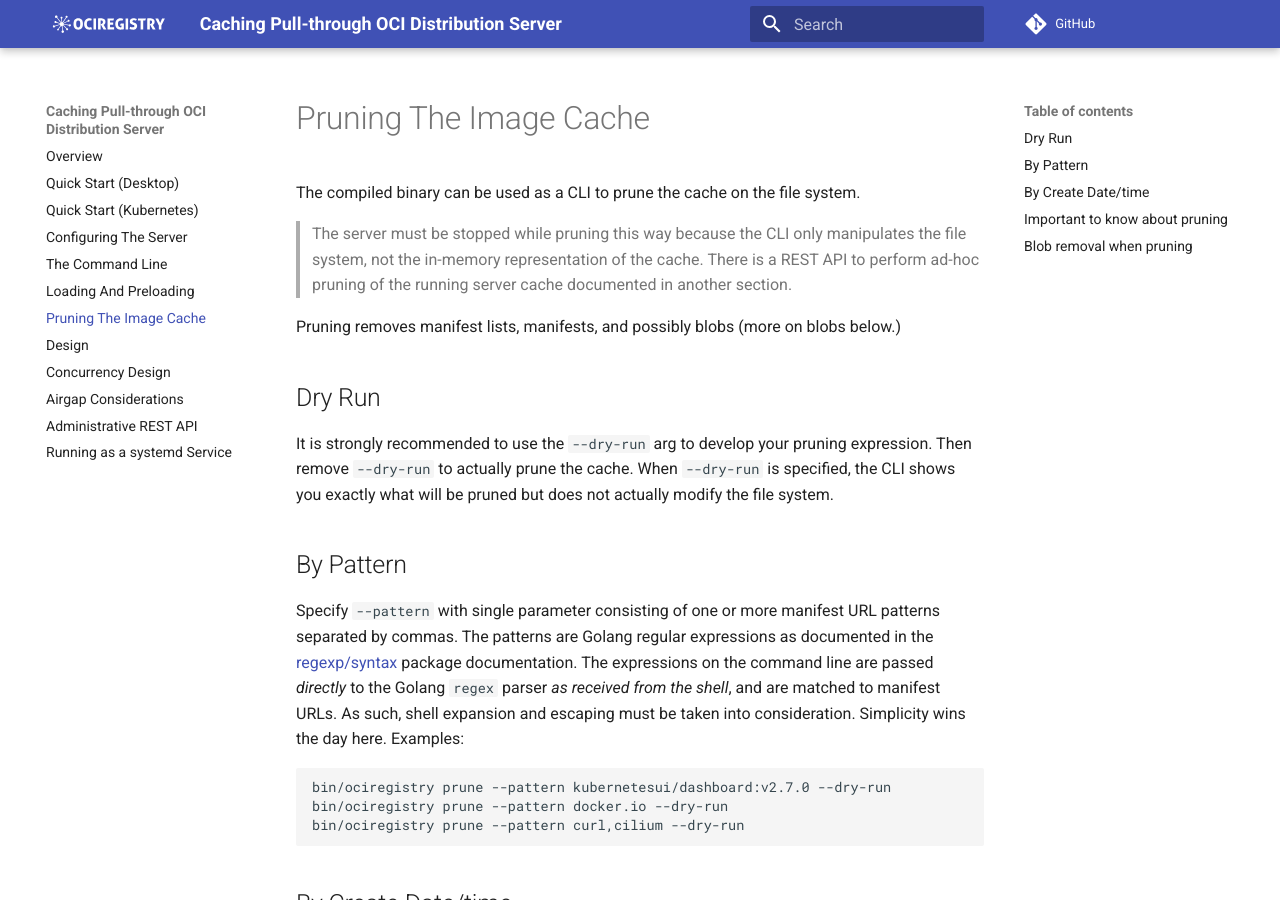
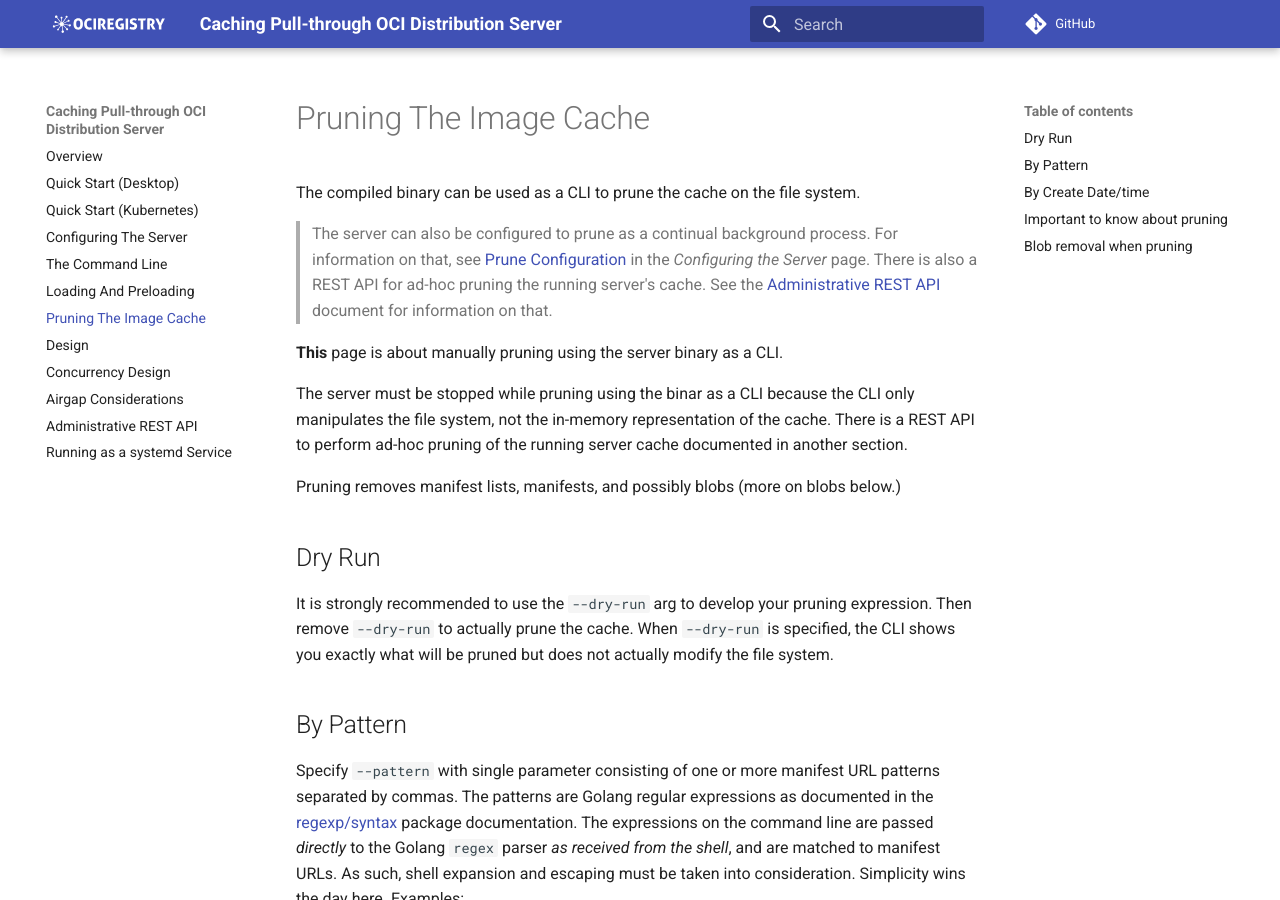
Before and after one commit to aceeric/ociregistry, an MkDocs documentation site: the page built from docs/docs/pruning.md, in a window 1280 px wide and 900 px high. Built offline with MkDocs 1.6.1 and Material for MkDocs 9.7.7, drawn with Linux system fonts in a browser that asks for light colours; comment, search, counter and statistics services are not loaded.

Commit message:
Docs improvement - pruning

```diff
--- a/docs/docs/pruning.md
+++ b/docs/docs/pruning.md
@@ -2,7 +2,11 @@
 
 The compiled binary can be used as a CLI to prune the cache on the file system.
 
-> The server must be stopped while pruning this way because the CLI only manipulates the file system, not the in-memory representation of the cache. There is a REST API to perform ad-hoc pruning of the running server cache documented in another section.
+> The server can also be configured to prune as a continual background process. For information on that, see [Prune Configuration](configuring-the-server.md/#prune-configuration) in the _Configuring the Server_ page. There is also a REST API for ad-hoc pruning the running server's cache. See the [Administrative REST API](rest-api.md) document for information on that.
+
+**This** page is about manually pruning using the server binary as a CLI.
+
+The server must be stopped while pruning using the binar as a CLI because the CLI only manipulates the file system, not the in-memory representation of the cache. There is a REST API to perform ad-hoc pruning of the running server cache documented in another section.
 
 Pruning removes manifest lists, manifests, and possibly blobs (more on blobs below.)
 
--- a/docs/mkdocs.yml
+++ b/docs/mkdocs.yml
@@ -32,3 +32,5 @@ markdown_extensions:
         - name: mermaid
           class: mermaid
           format: !!python/name:pymdownx.superfences.fence_code_format
+  - toc:
+      permalink: true
```
